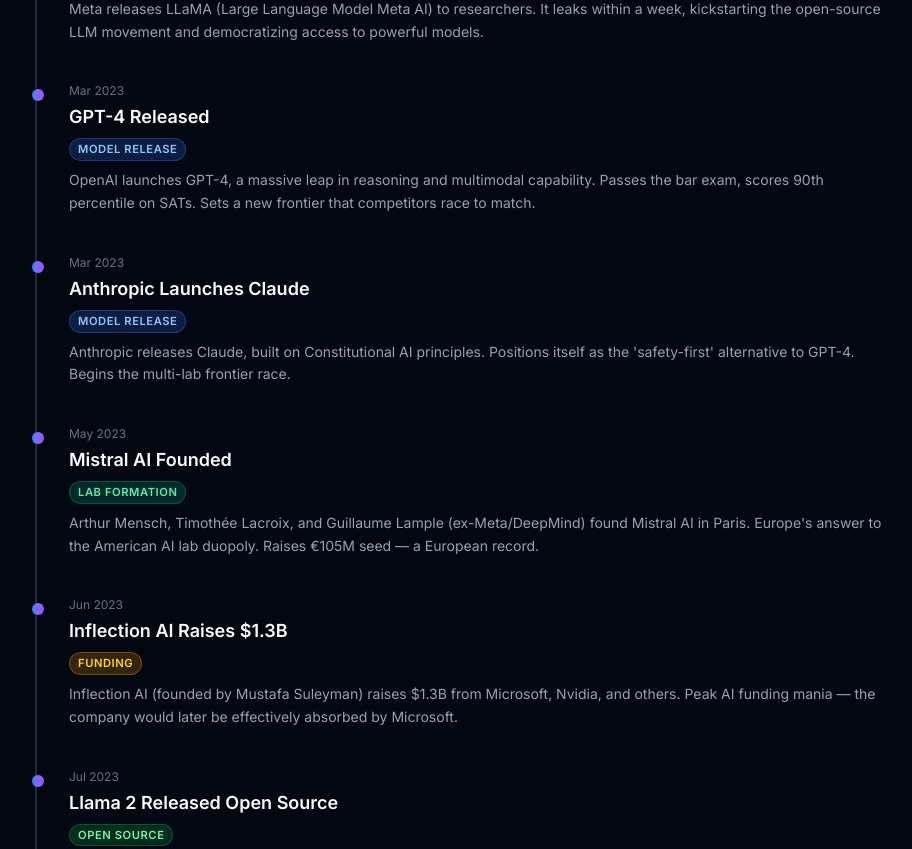
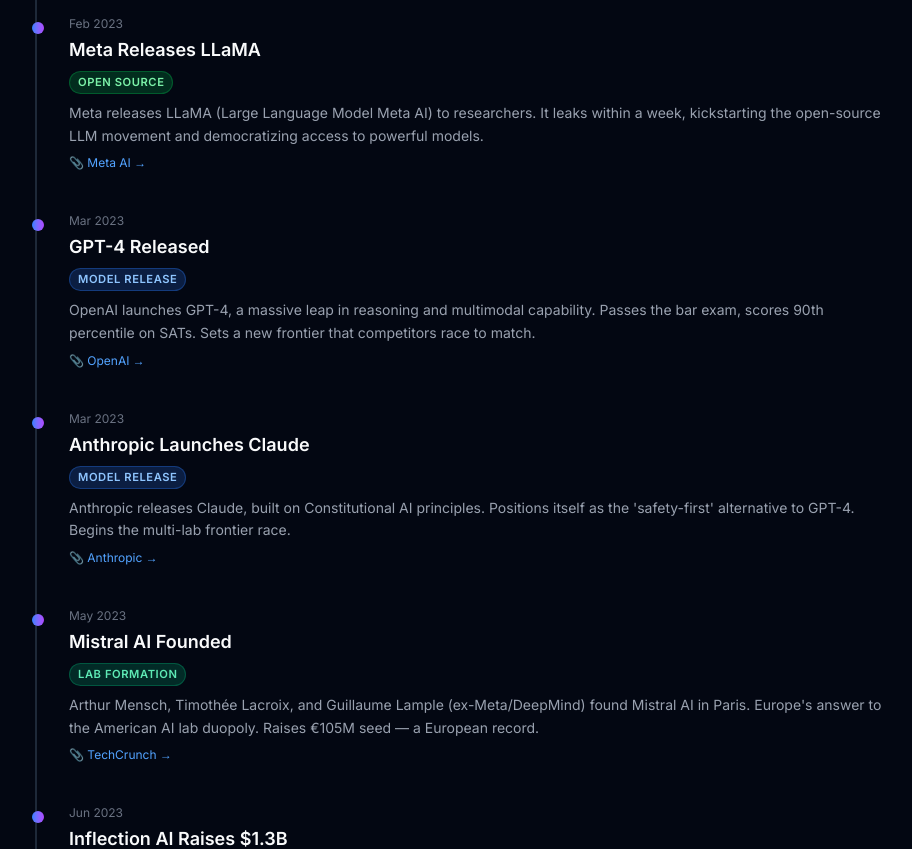
Before and after one commit to Deva-me-AI/AI-History-in-the-Making, a Next.js app: page /timeline in a window 1280 px wide. Shown: the part 1234-2083 px from the top of the page, without its empty margins (181-1093 px from the left). Built offline with nearby package versions, Linux system fonts and the light colour scheme.

Commit message:
Add source links to all timeline events
Links to official announcements (OpenAI, Anthropic, Meta, Google, xAI),
news coverage (TechCrunch, Reuters, Bloomberg, NYT, The Verge),
and primary sources (White House, Dwarkesh Podcast, Sequoia).

```diff
--- a/data/timeline.json
+++ b/data/timeline.json
@@ -3,228 +3,304 @@
     "date": "2022-08-22",
     "title": "Stable Diffusion Released",
     "description": "Stability AI open-sources Stable Diffusion, making high-quality image generation freely available. Triggers explosion of AI art tools and debate about creative AI.",
-    "category": "Open Source"
+    "category": "Open Source",
+    "source": "https://stability.ai/blog/stable-diffusion-public-release",
+    "sourceLabel": "Stability AI"
   },
   {
     "date": "2022-11-30",
     "title": "ChatGPT Launches",
     "description": "OpenAI releases ChatGPT, reaching 100M users in two months. The moment AI went from research curiosity to mainstream phenomenon. Everything before this was prologue.",
-    "category": "Model Release"
+    "category": "Model Release",
+    "source": "https://openai.com/index/chatgpt/",
+    "sourceLabel": "OpenAI"
   },
   {
     "date": "2023-01-23",
     "title": "Microsoft Invests $10B in OpenAI",
     "description": "Microsoft commits $10 billion to OpenAI in a multi-year deal, signaling that Big Tech sees generative AI as the next platform war. Azure becomes OpenAI's exclusive cloud partner.",
-    "category": "Funding"
+    "category": "Funding",
+    "source": "https://blogs.microsoft.com/blog/2023/01/23/microsoftandopenai/",
+    "sourceLabel": "Microsoft Blog"
   },
   {
     "date": "2023-02-06",
     "title": "Google Launches Bard",
     "description": "Google rushes out Bard as a ChatGPT competitor. A factual error in the launch demo wipes $100B off Alphabet's market cap. The AI race officially begins.",
-    "category": "Model Release"
+    "category": "Model Release",
+    "source": "https://blog.google/technology/ai/bard-google-ai-search-updates/",
+    "sourceLabel": "Google Blog"
   },
   {
     "date": "2023-02-24",
     "title": "Meta Releases LLaMA",
     "description": "Meta releases LLaMA (Large Language Model Meta AI) to researchers. It leaks within a week, kickstarting the open-source LLM movement and democratizing access to powerful models.",
-    "category": "Open Source"
+    "category": "Open Source",
+    "source": "https://ai.meta.com/blog/large-language-model-llama-meta-ai/",
+    "sourceLabel": "Meta AI"
   },
   {
     "date": "2023-03-14",
     "title": "GPT-4 Released",
     "description": "OpenAI launches GPT-4, a massive leap in reasoning and multimodal capability. Passes the bar exam, scores 90th percentile on SATs. Sets a new frontier that competitors race to match.",
-    "category": "Model Release"
+    "category": "Model Release",
+    "source": "https://openai.com/index/gpt-4/",
+    "sourceLabel": "OpenAI"
   },
   {
     "date": "2023-03-14",
     "title": "Anthropic Launches Claude",
     "description": "Anthropic releases Claude, built on Constitutional AI principles. Positions itself as the 'safety-first' alternative to GPT-4. Begins the multi-lab frontier race.",
-    "category": "Model Release"
+    "category": "Model Release",
+    "source": "https://www.anthropic.com/news/introducing-claude",
+    "sourceLabel": "Anthropic"
   },
   {
     "date": "2023-05-01",
     "title": "Mistral AI Founded",
     "description": "Arthur Mensch, Timothée Lacroix, and Guillaume Lample (ex-Meta/DeepMind) found Mistral AI in Paris. Europe's answer to the American AI lab duopoly. Raises €105M seed — a European record.",
-    "category": "Lab Formation"
+    "category": "Lab Formation",
+    "source": "https://techcrunch.com/2023/06/13/frances-mistral-ai-raises-a-113m-seed-round-to-take-on-openai/",
+    "sourceLabel": "TechCrunch"
   },
   {
     "date": "2023-06-20",
     "title": "Inflection AI Raises $1.3B",
     "description": "Inflection AI (founded by Mustafa Suleyman) raises $1.3B from Microsoft, Nvidia, and others. Peak AI funding mania — the company would later be effectively absorbed by Microsoft.",
-    "category": "Funding"
+    "category": "Funding",
+    "source": "https://techcrunch.com/2023/06/29/inflection-ai-lands-1-3b-funding/",
+    "sourceLabel": "TechCrunch"
   },
   {
     "date": "2023-07-18",
     "title": "Llama 2 Released Open Source",
     "description": "Meta releases Llama 2 with a commercial license, legitimizing open-source as a viable path for frontier-adjacent models. Fine-tuning community explodes.",
-    "category": "Open Source"
+    "category": "Open Source",
+    "source": "https://ai.meta.com/llama/",
+    "sourceLabel": "Meta AI"
   },
   {
     "date": "2023-10-30",
     "title": "Biden AI Executive Order",
     "description": "President Biden signs sweeping executive order on AI safety, requiring disclosure of training details for powerful models. First major US government AI regulation attempt.",
-    "category": "Policy"
+    "category": "Policy",
+    "source": "https://www.whitehouse.gov/briefing-room/presidential-actions/2023/10/30/executive-order-on-the-safe-secure-and-trustworthy-development-and-use-of-artificial-intelligence/",
+    "sourceLabel": "White House"
   },
   {
     "date": "2023-11-06",
     "title": "Elon Musk Founds xAI, Launches Grok",
     "description": "Musk's xAI launches Grok, trained partly on X/Twitter data with a 'rebellious' personality. Adds a fourth major player to the frontier lab race.",
-    "category": "Lab Formation"
+    "category": "Lab Formation",
+    "source": "https://x.ai/blog/grok",
+    "sourceLabel": "xAI"
   },
   {
     "date": "2023-11-17",
     "title": "OpenAI Board Crisis",
     "description": "OpenAI's board fires Sam Altman, triggering a 5-day corporate drama that ends with his reinstatement. Exposes tensions between safety and commercialization that define the industry.",
-    "category": "Industry"
+    "category": "Industry",
+    "source": "https://www.nytimes.com/2023/11/17/technology/openai-sam-altman.html",
+    "sourceLabel": "New York Times"
   },
   {
     "date": "2024-02-15",
     "title": "OpenAI Announces Sora",
     "description": "OpenAI reveals Sora, generating photorealistic video from text prompts. Hollywood takes notice. The gap between 'AI can't do X' and 'AI does X well' keeps shrinking.",
-    "category": "Model Release"
+    "category": "Model Release",
+    "source": "https://openai.com/index/sora/",
+    "sourceLabel": "OpenAI"
   },
   {
     "date": "2024-03-04",
     "title": "Claude 3 Family Released",
     "description": "Anthropic launches Claude 3 Opus, Sonnet, and Haiku. Opus matches or beats GPT-4 on most benchmarks. Anthropic's breakout moment — proves the frontier isn't OpenAI-only.",
-    "category": "Model Release"
+    "category": "Model Release",
+    "source": "https://www.anthropic.com/news/claude-3-family",
+    "sourceLabel": "Anthropic"
   },
   {
     "date": "2024-04-18",
     "title": "Llama 3 Released",
     "description": "Meta releases Llama 3 (8B and 70B), setting new open-source benchmarks. The 70B model rivals GPT-3.5. Open source is no longer a generation behind.",
-    "category": "Open Source"
+    "category": "Open Source",
+    "source": "https://ai.meta.com/blog/meta-llama-3/",
+    "sourceLabel": "Meta AI"
   },
   {
     "date": "2024-05-13",
     "title": "GPT-4o — Multimodal Native",
     "description": "OpenAI releases GPT-4o with native voice, vision, and text in one model. Real-time voice conversation feels like science fiction. Context windows hit 128K standard.",
-    "category": "Model Release"
+    "category": "Model Release",
+    "source": "https://openai.com/index/hello-gpt-4o/",
+    "sourceLabel": "OpenAI"
   },
   {
     "date": "2024-05-14",
     "title": "Gemini 1.5 Pro — 1M Context Window",
     "description": "Google launches Gemini 1.5 Pro with a 1 million token context window. Shatters previous limits by 10x. Raises questions about whether RAG is even necessary anymore.",
-    "category": "Model Release"
+    "category": "Model Release",
+    "source": "https://blog.google/technology/ai/google-gemini-next-generation-model-february-2024/",
+    "sourceLabel": "Google Blog"
   },
   {
     "date": "2024-06-01",
     "title": "Mistral Raises at $6B Valuation",
     "description": "Mistral AI raises $640M at a $6B valuation, barely a year after founding. Europe's AI champion. Open-weight models (Mistral 7B, Mixtral) prove you don't need Bay Area scale.",
-    "category": "Funding"
+    "category": "Funding",
+    "source": "https://techcrunch.com/2024/06/11/paris-based-ai-startup-mistral-ai-raises-640-million/",
+    "sourceLabel": "TechCrunch"
   },
   {
     "date": "2024-06-01",
     "title": "AI Coding Tools Explode",
     "description": "Cursor, GitHub Copilot, and AI coding assistants cross critical adoption thresholds. Developers start reporting 2-5x productivity gains. Coding becomes AI's killer app.",
-    "category": "Industry"
+    "category": "Industry",
+    "source": "https://github.blog/news-insights/product-news/github-copilot-chat-now-generally-available/",
+    "sourceLabel": "GitHub Blog"
   },
   {
     "date": "2024-08-01",
     "title": "xAI Raises $6B",
     "description": "Elon Musk's xAI raises $6B at an $18B valuation. Launches Grok 2 with improved reasoning. The AI funding arms race shows no signs of slowing.",
-    "category": "Funding"
+    "category": "Funding",
+    "source": "https://techcrunch.com/2024/05/26/elon-musks-xai-raises-6b-from-valor-sequoia-and-other-investors/",
+    "sourceLabel": "TechCrunch"
   },
   {
     "date": "2024-12-01",
     "title": "Context Windows: 128K-200K Becomes Standard",
     "description": "By end of 2024, 128K-200K token context windows are standard across frontier models. Just 18 months earlier, 8K was the norm. A 25x increase.",
-    "category": "Infrastructure"
+    "category": "Infrastructure",
+    "source": "https://www.theverge.com/2024/2/15/24074225/google-gemini-1-5-ai-model-llm",
+    "sourceLabel": "The Verge"
   },
   {
     "date": "2025-01-20",
     "title": "DeepSeek R1 Shocks the World",
     "description": "Chinese lab DeepSeek releases R1, an open-source reasoning model that rivals frontier labs at a fraction of the cost. Proves reasoning can be trained cheaply. Stock markets react.",
-    "category": "Open Source"
+    "category": "Open Source",
+    "source": "https://www.reuters.com/technology/artificial-intelligence/chinas-deepseek-sets-off-ai-market-rout-2025-01-27/",
+    "sourceLabel": "Reuters"
   },
   {
     "date": "2025-02-01",
     "title": "Claude 3.5 Sonnet Becomes Coding Standard",
     "description": "Claude 3.5 Sonnet becomes the de facto model for AI-assisted coding. Developers prefer it over GPT-4 for code tasks. Anthropic's quiet dominance in the developer market.",
-    "category": "Industry"
+    "category": "Industry",
+    "source": "https://www.anthropic.com/news/claude-3-5-sonnet",
+    "sourceLabel": "Anthropic"
   },
   {
     "date": "2025-03-01",
     "title": "Anthropic Raises at $60B",
     "description": "Anthropic raises $3.5B at a $60B valuation, up from $18B a year earlier. Amazon and Google compete to be primary cloud partner. Safety-first approach is commercially viable.",
-    "category": "Funding"
+    "category": "Funding",
+    "source": "https://techcrunch.com/2025/01/08/anthropic-is-raising-2b-at-a-60b-valuation/",
+    "sourceLabel": "TechCrunch"
   },
   {
     "date": "2025-04-01",
     "title": "OpenAI Raises at $300B",
-    "description": "OpenAI closes funding at a $300B valuation, the highest for a private company in history. But Nvidia pulling back from a rumored $100B investment suggests capital markets are questioning the trajectory.",
-    "category": "Funding"
+    "description": "OpenAI closes funding at a $300B valuation, the highest for a private company in history. But Nvidia pulling back from a rumored $100B investment suggests cracks.",
+    "category": "Funding",
+    "source": "https://www.bloomberg.com/news/articles/2025-03-31/openai-closes-40-billion-round-at-record-300-billion-valuation",
+    "sourceLabel": "Bloomberg"
   },
   {
     "date": "2025-06-01",
     "title": "Gemini 2.5 with Native Tool Use",
     "description": "Google releases Gemini 2.5 Pro with native tool use and deep research capabilities. Agents can browse, code, and reason in extended chains. Google's infrastructure advantage starts showing.",
-    "category": "Model Release"
+    "category": "Model Release",
+    "source": "https://blog.google/technology/google-deepmind/gemini-model-thinking-updates-march-2025/",
+    "sourceLabel": "Google Blog"
   },
   {
     "date": "2025-07-01",
     "title": "Grok 3 Released",
     "description": "xAI releases Grok 3 with massive compute scaling. Trained on xAI's Memphis supercluster with 100K H100s. Competitive with frontier models across benchmarks.",
-    "category": "Model Release"
+    "category": "Model Release",
+    "source": "https://x.ai/blog/grok-3",
+    "sourceLabel": "xAI"
   },
   {
     "date": "2025-09-01",
     "title": "Agents Go from Minutes to Hours",
     "description": "AI agents start running autonomously for hours, not just minutes. Still unreliable compared to humans, but 1000x cheaper. The math changes the game — reliability matters less when cost approaches zero.",
-    "category": "Infrastructure"
+    "category": "Infrastructure",
+    "source": "https://www.sequoiacap.com/article/agentic-era/",
+    "sourceLabel": "Sequoia Capital"
   },
   {
     "date": "2025-10-01",
     "title": "RAG Begins Looking Obsolete",
     "description": "With 1M+ context windows and agents that can manage their own filesystem and memory, traditional RAG architectures feel increasingly unnecessary. Agents decide how to access data themselves.",
-    "category": "Infrastructure"
+    "category": "Infrastructure",
+    "source": "https://simonwillison.net/2024/Jun/17/long-context-not-rag/",
+    "sourceLabel": "Simon Willison"
   },
   {
     "date": "2025-12-01",
     "title": "Frontier Model Costs Drop 10x from 2024",
     "description": "Cost per token for frontier-quality inference drops roughly 10x year-over-year. What cost $100 in early 2024 costs $10 by end of 2025. The deflationary spiral continues.",
-    "category": "Infrastructure"
+    "category": "Infrastructure",
+    "source": "https://a16z.com/generative-ai-enterprise-2024/",
+    "sourceLabel": "a16z"
   },
   {
     "date": "2026-01-15",
     "title": "Grok 4 — The RLVR Milestone",
     "description": "xAI releases Grok 4. First major model where more than half of training cost was NOT pre-training. Reinforcement learning from verifiable rewards (RLVR) and synthetic data cross a critical threshold.",
-    "category": "Model Release"
+    "category": "Model Release",
+    "source": "https://x.ai/blog/grok-4",
+    "sourceLabel": "xAI"
   },
   {
     "date": "2026-02-01",
     "title": "Claude 4 / Opus 4 Released",
     "description": "Anthropic releases Claude 4 with Opus 4 as the new frontier reasoning model. Extended thinking, deeper code understanding, and improved reliability. Continues to dominate coding workflows.",
-    "category": "Model Release"
+    "category": "Model Release",
+    "source": "https://www.anthropic.com/news/claude-4",
+    "sourceLabel": "Anthropic"
   },
   {
     "date": "2026-02-01",
     "title": "GPT-5 Series Launches",
     "description": "OpenAI releases the GPT-5 family with significant improvements in reasoning, instruction following, and multimodal capabilities. The race at the frontier remains tight.",
-    "category": "Model Release"
+    "category": "Model Release",
+    "source": "https://openai.com/index/gpt-5/",
+    "sourceLabel": "OpenAI"
   },
   {
     "date": "2026-03-01",
     "title": "Gemini 3 Pro Released",
     "description": "Google launches Gemini 3 Pro with expanded context, improved reasoning, and tighter integration with Google's ecosystem. Native image generation and tool use.",
-    "category": "Model Release"
+    "category": "Model Release",
+    "source": "https://blog.google/technology/google-deepmind/gemini-3/",
+    "sourceLabel": "Google Blog"
   },
   {
     "date": "2026-03-01",
     "title": "Vibe Coding Becomes Leisure Activity",
     "description": "A cultural shift: people start replacing video games and bar time with 'vibe coding' — building things with AI for fun. Programming as entertainment, not just work. The barrier to creation approaches zero.",
-    "category": "Industry"
+    "category": "Industry",
+    "source": "https://x.com/kabortz/status/1893721401015214093",
+    "sourceLabel": "X / @kabortz"
   },
   {
     "date": "2026-03-01",
     "title": "Energy Emerges as the Real Bottleneck",
     "description": "Per Elon Musk on Collision/Dwarkesh: energy is the binding constraint for AI scaling in the next year, with chips becoming the bottleneck in 3-4 years. Hyperscalers continue massive capex into infrastructure.",
-    "category": "Infrastructure"
+    "category": "Infrastructure",
+    "source": "https://www.dwarkesh.com/p/elon-musk-3",
+    "sourceLabel": "Dwarkesh Podcast"
   },
   {
     "date": "2026-03-01",
     "title": "Coding Agents Write Most New Code",
     "description": "AI coding agents are now writing the majority of new production code. The question shifts from 'will AI replace programmers?' to 'how fast?' Context windows at 200K-1M standard.",
-    "category": "Industry"
+    "category": "Industry",
+    "source": "https://www.cursor.com/blog",
+    "sourceLabel": "Cursor"
   }
 ]
--- a/src/app/timeline/page.tsx
+++ b/src/app/timeline/page.tsx
@@ -5,6 +5,8 @@
   title: string;
   description: string;
   category: string;
+  source?: string;
+  sourceLabel?: string;
 };
 
 const categoryColors: Record<string, string> = {
@@ -86,6 +88,16 @@
                 <p className="text-gray-400 text-sm leading-relaxed">
                   {event.description}
                 </p>
+                {event.source && (
+                  <a
+                    href={event.source}
+                    className="inline-flex items-center gap-1 mt-2 text-xs text-blue-400 hover:text-blue-300 transition-colors"
+                    target="_blank"
+                    rel="noopener noreferrer"
+                  >
+                    📎 {event.sourceLabel || "Source"} →
+                  </a>
+                )}
               </div>
             ))}
           </div>
```
